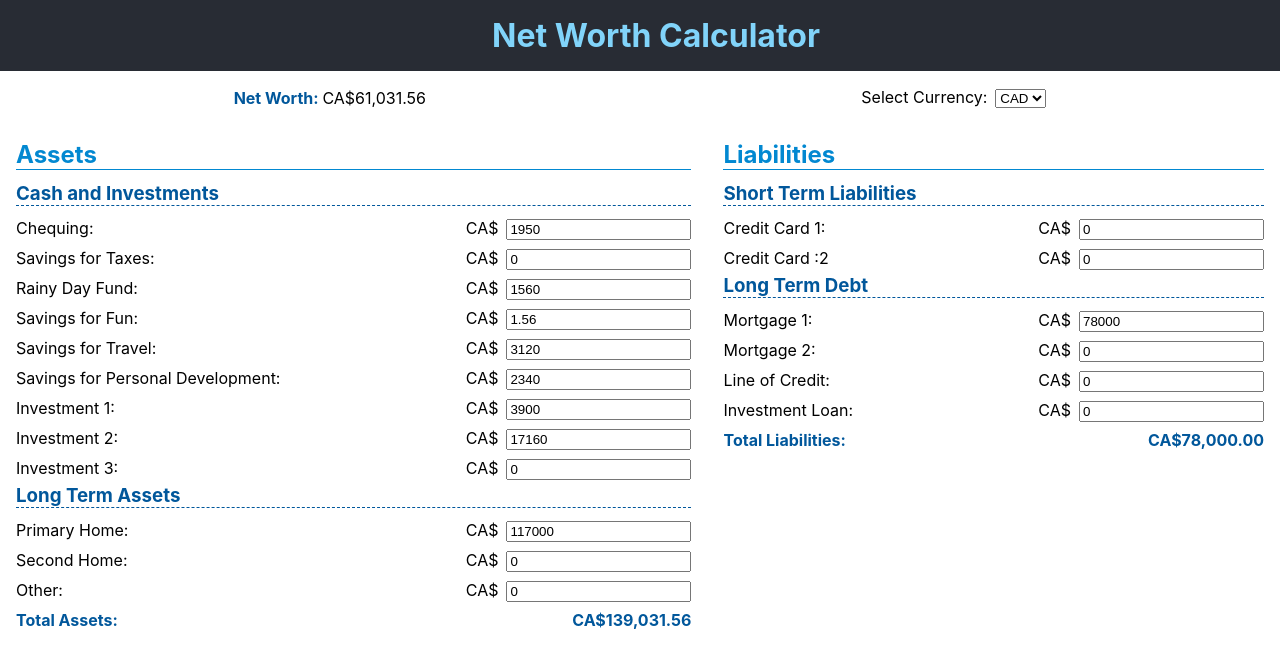
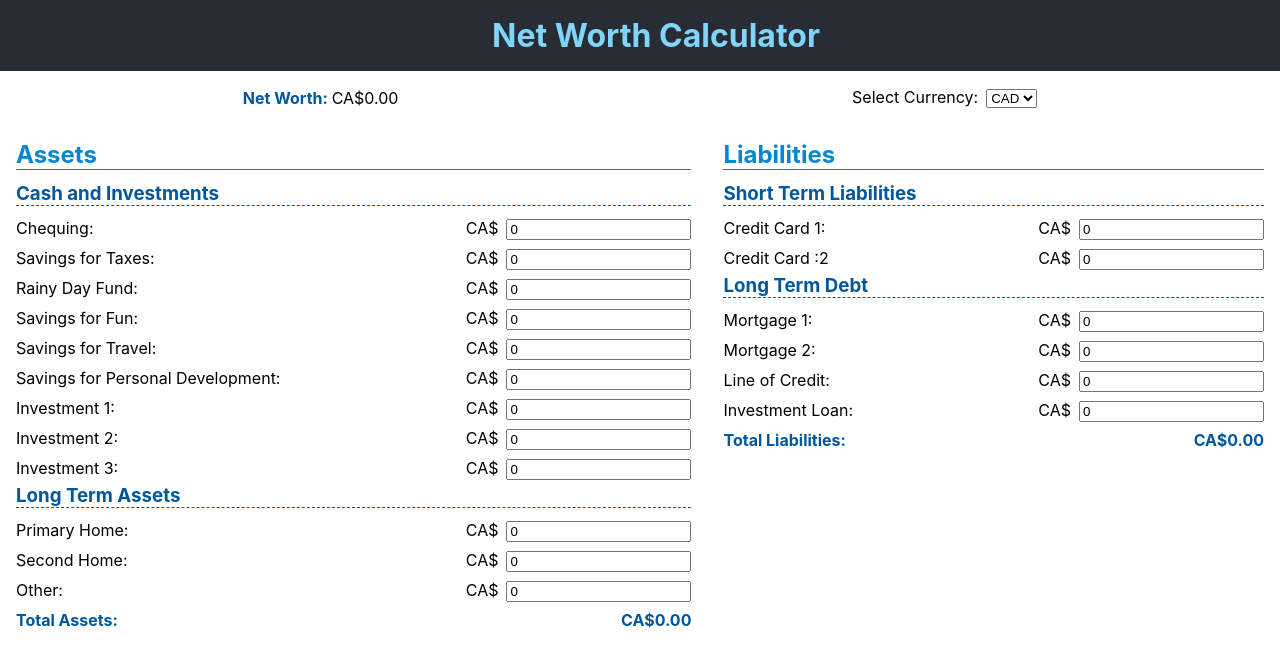
Before and after one commit to nettapper/net-worth-calculator, a React (Create React App) app: page / in a window 1280 px wide. Shown: the top 666 px of the page. Built offline with nearby package versions, Linux system fonts and the light colour scheme.

Commit message:
added redux/saga & form is updating local state

```diff
--- a/package.json
+++ b/package.json
@@ -11,8 +11,10 @@
     "morgan": "^1.10.0",
     "react": "^17.0.1",
     "react-dom": "^17.0.1",
+    "react-redux": "^7.2.2",
     "react-scripts": "4.0.3",
     "redux": "^4.0.5",
+    "redux-devtools-extension": "^2.13.9",
     "redux-saga": "^1.1.3",
     "web-vitals": "^1.1.0"
   },
--- a/src/App.js
+++ b/src/App.js
@@ -1,13 +1,29 @@
+import { createStore, applyMiddleware } from "redux";
+import { Provider } from "react-redux";
+import createSageMiddleware from "redux-saga";
+import { composeWithDevTools } from "redux-devtools-extension";
+
+import rootReducer from "./ducks/rootReducer";
+import rootSaga from "./ducks/rootSaga";
 import './App.css';
 import Header from './components/header';
 import Calculator from './components/calculator';
 
+const sagaMiddleware = createSageMiddleware();
+const store = createStore(
+  rootReducer,
+  composeWithDevTools(applyMiddleware(sagaMiddleware))
+);
+sagaMiddleware.run(rootSaga);
+
 function App() {
   return (
-    <div className="app">
-      <Header text="Net Worth Calculator" />
-      <Calculator />
-    </div>
+    <Provider store={store}>
+      <div className="app">
+        <Header text="Net Worth Calculator" />
+        <Calculator />
+      </div>
+    </Provider>
   );
 }
 
--- a/src/components/calculator/assets/index.jsx
+++ b/src/components/calculator/assets/index.jsx
@@ -1,4 +1,9 @@
-function Assets({ assets, currencySymbol, total }) {
+function Assets({ assets, currencySymbol, total, handleChange }) {
+  const onChange = (e) => {
+    const { name, value } = e.target;
+    handleChange({ ...assets, [name]: value });
+  };
+
   return (
     <div className="calculator__formcontainer">
       <h2 className="calculator__formheading">Assets</h2>
@@ -10,7 +15,7 @@ function Assets({ assets, currencySymbol, total }) {
             <span className="calculator__formelementsymbol">
               {currencySymbol}
             </span>
-            <input name="chequing" type="number" value={assets["chequing"]} />
+            <input name="chequing" type="number" value={assets["chequing"]} onChange={onChange} />
           </div>
         </div>
         <div className="calculator__formelement">
@@ -23,6 +28,7 @@ function Assets({ assets, currencySymbol, total }) {
               name="savings-for-taxes"
               type="number"
               value={assets["savings-for-taxes"]}
+              onChange={onChange}
             />
           </div>
         </div>
@@ -36,6 +42,7 @@ function Assets({ assets, currencySymbol, total }) {
               name="rainy-day-fund"
               type="number"
               value={assets["rainy-day-fund"]}
+              onChange={onChange}
             />
           </div>
         </div>
@@ -46,9 +53,10 @@ function Assets({ assets, currencySymbol, total }) {
               {currencySymbol}
             </span>
             <input
-              name="saving-for-fun"
+              name="savings-for-fun"
               type="number"
               value={assets["savings-for-fun"]}
+              onChange={onChange}
             />
           </div>
         </div>
@@ -62,6 +70,7 @@ function Assets({ assets, currencySymbol, total }) {
               name="savings-for-travel"
               type="number"
               value={assets["savings-for-travel"]}
+              onChange={onChange}
             />
           </div>
         </div>
@@ -75,6 +84,7 @@ function Assets({ assets, currencySymbol, total }) {
               name="savings-for-personal-development"
               type="number"
               value={assets["savings-for-personal-development"]}
+              onChange={onChange}
             />
           </div>
         </div>
@@ -88,6 +98,7 @@ function Assets({ assets, currencySymbol, total }) {
               name="investment-1"
               type="number"
               value={assets["investment-1"]}
+              onChange={onChange}
             />
           </div>
         </div>
@@ -101,6 +112,7 @@ function Assets({ assets, currencySymbol, total }) {
               name="investment-2"
               type="number"
               value={assets["investment-2"]}
+              onChange={onChange}
             />
           </div>
         </div>
@@ -114,6 +126,7 @@ function Assets({ assets, currencySymbol, total }) {
               name="investment-3"
               type="number"
               value={assets["investment-3"]}
+              onChange={onChange}
             />
           </div>
         </div>
@@ -128,6 +141,7 @@ function Assets({ assets, currencySymbol, total }) {
               name="primary-home"
               type="number"
               value={assets["primary-home"]}
+              onChange={onChange}
             />
           </div>
         </div>
@@ -141,6 +155,7 @@ function Assets({ assets, currencySymbol, total }) {
               name="second-home"
               type="number"
               value={assets["second-home"]}
+              onChange={onChange}
             />
           </div>
         </div>
@@ -150,7 +165,7 @@ function Assets({ assets, currencySymbol, total }) {
             <span className="calculator__formelementsymbol">
               {currencySymbol}
             </span>
-            <input name="other" type="number" value={assets["other"]} />
+            <input name="other" type="number" value={assets["other"]} onChange={onChange} />
           </div>
         </div>
         <div className="calculator__formelement calculator__formelement--total">
--- a/src/components/calculator/index.jsx
+++ b/src/components/calculator/index.jsx
@@ -1,3 +1,6 @@
+import { useState } from "react";
+import { useSelector, useDispatch }  from "react-redux";
+import { networthRequest } from "../../ducks/networth";
 import "./styles.css";
 import NetWorth from "./networth";
 import Assets from "./assets";
@@ -5,40 +8,9 @@ import Liabilities from "./liabilities";
 import { getCurrencySymbol, formatCurrency } from "../../util/currency";
 
 function Calculator() {
-  let state = {
-    "current-currency": "USD",
-    "new-currency": null,
-    assets: {
-      chequing: 1950,
-      "savings-for-taxes": 0,
-      "rainy-day-fund": 1560,
-      "savings-for-fun": 1.56,
-      "savings-for-travel": 3120,
-      "savings-for-personal-development": 2340,
-      "investment-1": 3900,
-      "investment-2": 17160,
-      "investment-3": 0,
-      "primary-home": 117000,
-      "second-home": 0,
-      other: 0,
-    },
-    liabilities: {
-      "credit-card-1": 0,
-      "credit-card-2": 0,
-      "mortgage-1": 78000,
-      "mortgage-2": 0,
-      "line-of-credit": 0,
-      "investment-loan": 0,
-    },
-    "total-assets": 139031.56,
-    "total-liabilities": 78000,
-    "total-net-worth": 61031.56,
-    info: ["Normal operations, server messages (eg. Using 1 CAD = 0.78 USD)"],
-    warning: [
-      "Could not get exchange rate from exchangeratesapi.io, using cached value.",
-    ],
-    error: "null or list of errors (eg. unsupported currency value)",
-  };
+  const reduxState = useSelector(state => state.networth);
+  const [ state, setState ] = useState(reduxState);
+  const dispatch = useDispatch();
 
   let currencies = [
     "CAD",
@@ -53,25 +25,35 @@ function Calculator() {
     "USD",
   ];
 
-  // TODO this will come from redux
-  const currCurrency = "CAD";
-  const currencySymbol = getCurrencySymbol(currCurrency);
+  const currentCurrency = state["new-currency"] ? state["new-currency"] : state["current-currency"];
+  const currencySymbol = getCurrencySymbol(currentCurrency);
+
+  const handleChange = (prefix, update) => {
+    // prefix is used to index into the state object
+    const newState = { ...state, [prefix]: update };
+    setState(newState);
+    dispatch(networthRequest(newState));
+  };
 
   return (
     <div className="calculator">
       <NetWorth
+        currentCurrency={currentCurrency}
         currencies={currencies}
-        total={formatCurrency(state["total-net-worth"], currCurrency)}
+        total={formatCurrency(state["total-net-worth"], currentCurrency)}
+        handleChange={(update) => handleChange("new-currency", update)}
       />
       <Assets
         assets={state.assets}
         currencySymbol={currencySymbol}
-        total={formatCurrency(state["total-assets"], currCurrency)}
+        total={formatCurrency(state["total-assets"], currentCurrency)}
+        handleChange={(update) => handleChange("assets", update)}
       />
       <Liabilities
         liabilities={state.liabilities}
         currencySymbol={currencySymbol}
-        total={formatCurrency(state["total-liabilities"], currCurrency)}
+        total={formatCurrency(state["total-liabilities"], currentCurrency)}
+        handleChange={(update) => handleChange("liabilities", update)}
       />
     </div>
   );
--- a/src/components/calculator/liabilities/index.jsx
+++ b/src/components/calculator/liabilities/index.jsx
@@ -1,4 +1,9 @@
-function Liabilities({ liabilities, currencySymbol, total }) {
+function Liabilities({ liabilities, currencySymbol, total, handleChange }) {
+  const onChange = (e) => {
+    const { name, value } = e.target;
+    handleChange({ ...liabilities, [name]: value });
+  };
+
   return (
     <div className="calculator__formcontainer">
       <h2 className="calculator__formheading">Liabilities</h2>
@@ -14,6 +19,7 @@ function Liabilities({ liabilities, currencySymbol, total }) {
               name="credit-card-1"
               type="number"
               value={liabilities["credit-card-1"]}
+              onChange={onChange}
             />
           </div>
         </div>
@@ -27,6 +33,7 @@ function Liabilities({ liabilities, currencySymbol, total }) {
               name="credit-card-2"
               type="number"
               value={liabilities["credit-card-2"]}
+              onChange={onChange}
             />
           </div>
         </div>
@@ -41,6 +48,7 @@ function Liabilities({ liabilities, currencySymbol, total }) {
               name="mortgage-1"
               type="number"
               value={liabilities["mortgage-1"]}
+              onChange={onChange}
             />
           </div>
         </div>
@@ -54,6 +62,7 @@ function Liabilities({ liabilities, currencySymbol, total }) {
               name="mortgage-2"
               type="number"
               value={liabilities["mortgage-2"]}
+              onChange={onChange}
             />
           </div>
         </div>
@@ -67,6 +76,7 @@ function Liabilities({ liabilities, currencySymbol, total }) {
               name="line-of-credit"
               type="number"
               value={liabilities["line-of-credit"]}
+              onChange={onChange}
             />
           </div>
         </div>
@@ -80,6 +90,7 @@ function Liabilities({ liabilities, currencySymbol, total }) {
               name="investment-loan"
               type="number"
               value={liabilities["investment-loan"]}
+              onChange={onChange}
             />
           </div>
         </div>
--- a/src/components/calculator/networth/index.jsx
+++ b/src/components/calculator/networth/index.jsx
@@ -1,14 +1,10 @@
-import { useState } from "react";
-
-function NetWorth({ total, currencies }) {
-  const [curr, changeCurr] = useState(
-    currencies.length > 0 ? currencies[0] : "No Currencies Found"
-  );
-  const handleChange = (e) => {
-    if (e?.target?.value && e.target.target !== curr) {
-      changeCurr(e.target.value);
+function NetWorth({ total, currentCurrency, currencies, handleChange }) {
+  const onChange = (e) => {
+    if (e?.target?.value && e.target.target !== currentCurrency) {
+      handleChange(e.target.value);
     }
   };
+
 
   return (
     <div className="calculator__networthcontainer">
@@ -21,8 +17,8 @@ function NetWorth({ total, currencies }) {
           Select Currency:
           <select
             className="calculator__currencyselect"
-            value={curr}
-            onChange={handleChange}
+            value={currentCurrency}
+            onChange={onChange}
           >
             {currencies.map((item) => (
               <option key={item} value={item}>
--- /dev/null
+++ b/src/ducks/networth/index.js
@@ -0,0 +1,90 @@
+import { takeEvery, put, call } from "redux-saga/effects";
+import axios from "axios";
+
+// Actions
+const NETWORTH_REQUEST = "NETWORTH_REQUEST";
+const NETWORTH_RESPONSE = "NETWORTH_RESPONSE";
+
+// Action Creators
+export function networthRequest(payload) {
+  return {
+    type: NETWORTH_REQUEST,
+    payload
+  }
+}
+
+function networthResponse(payload) {
+  return {
+    type: NETWORTH_RESPONSE,
+    payload
+  }
+}
+
+// Initial State
+const initState = {
+  "current-currency": "CAD",
+  "assets": {
+    "chequing": 0,
+    "savings-for-taxes": 0,
+    "rainy-day-fund": 0,
+    "savings-for-fun": 0,
+    "savings-for-travel": 0,
+    "savings-for-personal-development": 0,
+    "investment-1": 0,
+    "investment-2": 0,
+    "investment-3": 0,
+    "primary-home": 0,
+    "second-home": 0,
+    "other": 0,
+  },
+  "liabilities": {
+    "credit-card-1": 0,
+    "credit-card-2": 0,
+    "mortgage-1": 0,
+    "mortgage-2": 0,
+    "line-of-credit": 0,
+    "investment-loan": 0,
+  },
+  "total-assets": 0,
+  "total-liabilities": 0,
+  "total-net-worth": 0,
+  "info": [],
+  "warning": [],
+  "error": []
+};
+
+// Reducers
+export function reducer(state = initState, action) {
+  const payload = action.payload;
+  switch (action.type) {
+    case NETWORTH_RESPONSE:
+      // returning a copy of state with spread operators
+      return { ...state, payload };
+    default:
+      return state;
+  }
+}
+
+// Axios API
+async function postNetworth(payload) {
+  const res = await axios.post('/api/v1/net-worth', payload);
+  return res;
+}
+
+
+// Sagas
+function* requestSaga(action) {
+  try {
+    const res = yield call(postNetworth(action.payload));
+    // todo validations
+    yield put(networthResponse(res.data));
+  } catch(e) {
+    console.log(e);
+    put(networthResponse({ error: ["Could not complete API call successfully"] }));
+  }
+}
+
+export function* saga() {
+  console.log("saga capturing NETWORTH_REQUEST");
+  yield takeEvery(NETWORTH_REQUEST, requestSaga);
+}
--- /dev/null
+++ b/src/ducks/rootReducer.js
@@ -0,0 +1,9 @@
+import { combineReducers } from "redux";
+
+import { reducer as networth } from "./networth";
+
+const rootReducer = combineReducers({
+  networth
+});
+
+export default rootReducer;
--- /dev/null
+++ b/src/ducks/rootSaga.js
@@ -0,0 +1,11 @@
+import { all } from "redux-saga/effects";
+
+import { saga as networth } from "./networth";
+
+function* rootSaga() {
+  yield all([
+    networth
+  ]);
+}
+
+export default rootSaga;
```
Also changed, not shown: 1 other file (tests, documents, lock files or other folders).
